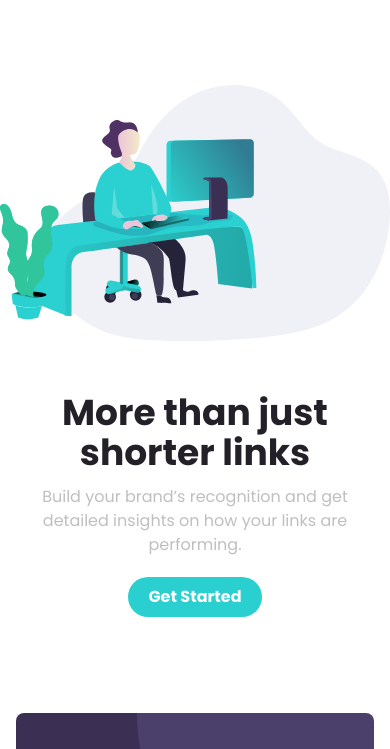
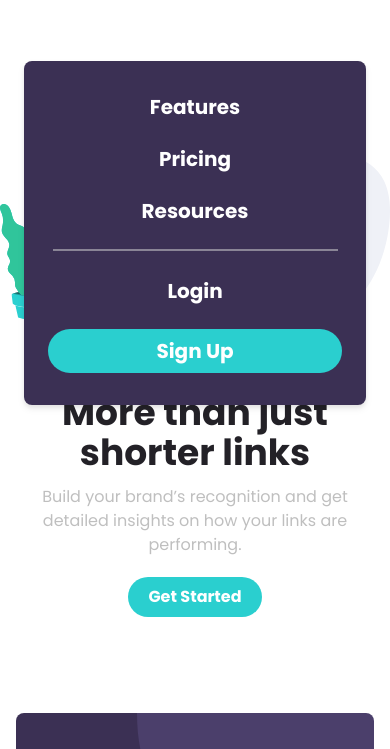
Before and after one commit to ldreaaml/url-shortening-app, a website: page src/index.html in a window 390 px wide. Both pictures are taken after a click on the button 354 px from the left and 36 px from the top of the page. Shown: the part 60-809 px from the top of the page. Drawn offline with Linux system fonts and the light colour scheme.

Commit message:
add toggle mobile menu

```diff
--- a/src/index.html
+++ b/src/index.html
@@ -39,6 +39,19 @@
         </div>
     </nav>
     <!-- Mobile Menu -->
+    <div class="md:hidden">
+        <div id="menu"
+            class="absolute max-w-lg mx-auto flex-col items-center hidden self-end rounded-lg py-8 mt-10 space-y-6 font-bold bg-DarkViolet text-white text-xl sm:w-auto sm:self-center left-6 right-6 drop-shadow-md">
+            <a href="#">Features</a>
+            <a href="#">Pricing</a>
+            <a href="#">Resources</a>
+            <span class=" h-1 w-10/12 border-solid border-t-2 opacity-80 border-GrayishViolet"> </span>
+            <a href="#">Login</a>
+            <button class="self-stretch mx-6 bg-Cyan text-white rounded-full font-bold p-2 px-5 hover:opacity-40">
+                Sign Up</button>
+
+        </div>
+    </div>
 
 
     <!-- Hero Banner -->
```
Also changed, not shown: src/styles/output.css.
